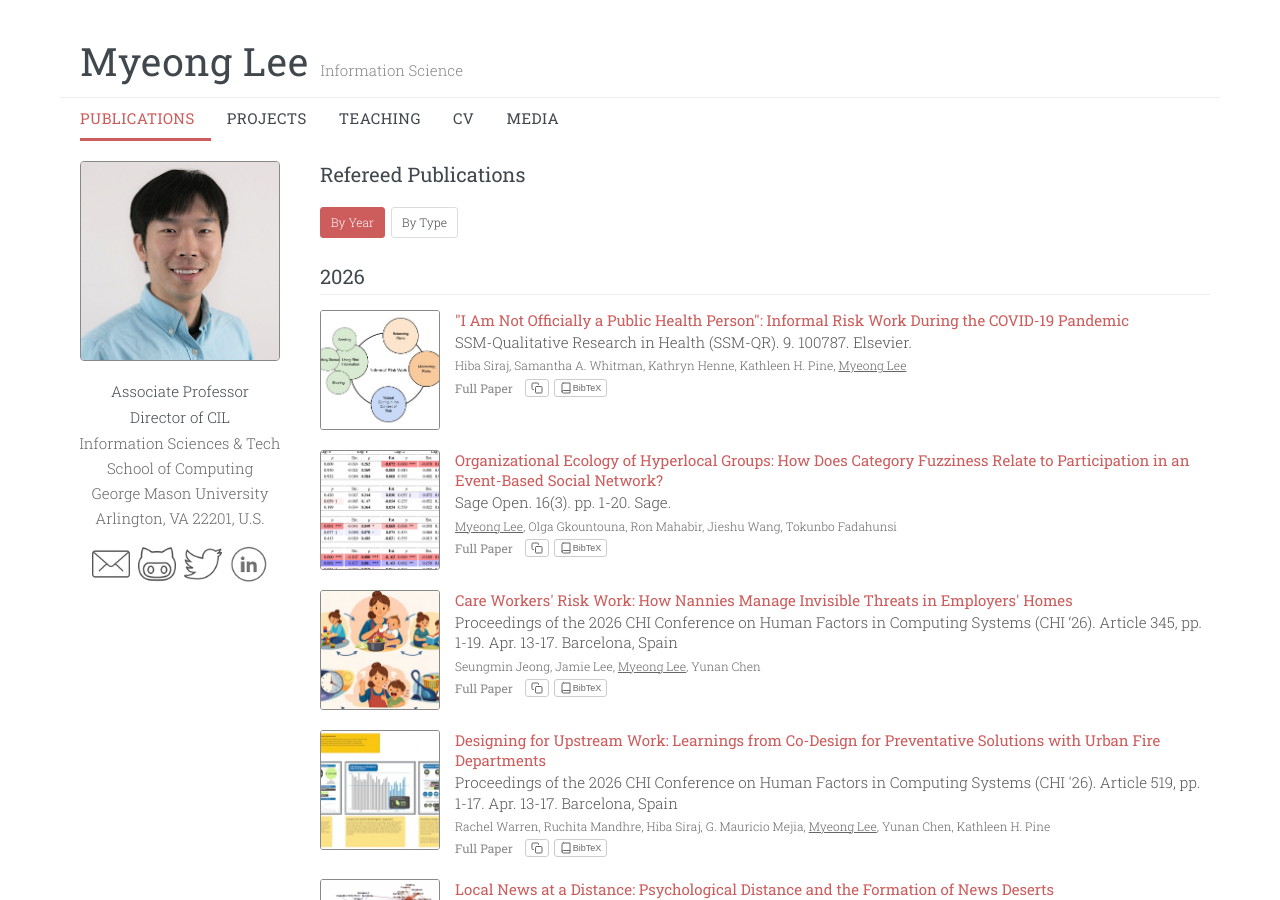
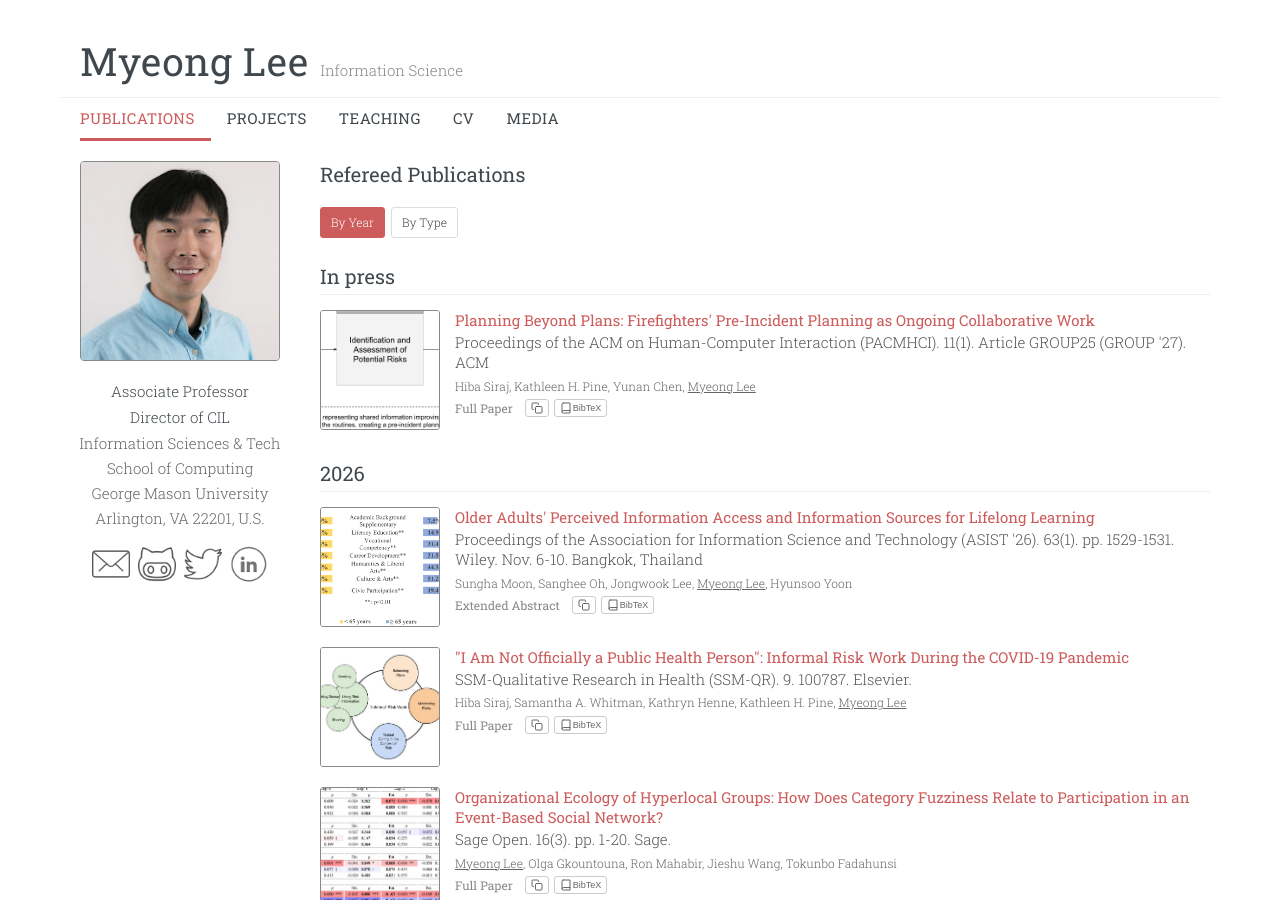
Before and after one commit to myeong/myeong.github.io, a Jekyll site: the page built from publications/index.html, in a window 1280 px wide and 900 px high. Built offline with Jekyll 4.4.1, drawn with Linux system fonts in a browser that asks for light colours.

Commit message:
Add GROUP '27 paper (in press) and ASIS&T '26 poster with figures

```diff
--- a/_data/publications.yml
+++ b/_data/publications.yml
@@ -1,4 +1,23 @@
 ---
+- year: In press
+  title: "Planning Beyond Plans: Firefighters' Pre-Incident Planning as Ongoing Collaborative Work"
+  slug: planning-beyond-plans-firefighters-pre-incident-planning-as-ongoing-collaborative
+  authors: Hiba Siraj, Kathleen H. Pine, Yunan Chen, Myeong Lee
+  venue: "Proceedings of the ACM on Human-Computer Interaction (PACMHCI). 11(1). Article GROUP25 (GROUP '27). ACM"
+  publication_type: Full Paper
+  thumbnail: "/assets/images/publications/preplanning_work.png"
+  external_link: "https://doi.org/10.1145/3859411"
+  body: "<p>Firefighters respond to various types of emergencies in high-risk, dynamic environments. Due to the uncertainty and time-sensitivity of incidents, firefighters often engage in pre-incident planning (or pre-planning) before an emergency occurs. However, the literature on the planning practices of emergency responders tends to focus on either emergency preparedness or formal planning. Routine pre-incident planning work, which we detail in our paper, comprises nuanced and informal practices exercised to make formal plans more effective and situated. Based on our ethnographic observations of street drills, neighborhood laps, and post-incident assessments in a large suburban fire department, we identify three components of pre-incident planning work: spatial familiarization, risk identification and assessment, and supporting shared awareness among teams. This study provides empirical evidence that planning not only precedes emergency response but also entails ongoing, routine work before an incident to collaboratively assemble, maintain, and review infrastructures critical for response efforts.</p>"
+  citation: "Siraj, H., Pine, K. H., Chen, Y., &amp; Lee, M. (In press). Planning Beyond Plans: Firefighters' Pre-Incident Planning as Ongoing Collaborative Work. <em>Proceedings of the ACM on Human-Computer Interaction (PACMHCI)</em>, 11(1), Article GROUP25. ACM. <a href='https://doi.org/10.1145/3859411'>https://doi.org/10.1145/3859411</a>"
+- year: 2026
+  title: "Older Adults' Perceived Information Access and Information Sources for Lifelong Learning"
+  slug: older-adults-perceived-information-access-and-information-sources-for-lifelong
+  authors: Sungha Moon, Sanghee Oh, Jongwook Lee, Myeong Lee, Hyunsoo Yoon
+  venue: "Proceedings of the Association for Information Science and Technology (ASIST '26). 63(1). pp. 1529-1531. Wiley. Nov. 6-10. Bangkok, Thailand"
+  publication_type: Extended Abstract
+  thumbnail: "/assets/images/publications/lll_age_groups.png"
+  body: "<p>This study examines age-related differences in perceived information access and information sources for lifelong learning among 6,578 adults in South Korea. Participation patterns differed by age group, with older adults (65 years and older) more likely to engage in culture and arts, humanities, and civic participation programs. Older adults reported significantly higher levels of perceived intellectual and social information access than younger adults. They also perceived greater access to information obtained through people, institutions, and printed materials, while no significant difference was found in access to online sources. These findings highlight the continuing importance of interpersonal and institutional information channels in supporting older adults’ engagement in lifelong learning and suggest that older adults are not disadvantaged in accessing online lifelong learning information.</p>"
+  citation: "Moon, S., Oh, S., Lee, J., Lee, M., &amp; Yoon, H. (2026). Older Adults' Perceived Information Access and Information Sources for Lifelong Learning. <em>Proceedings of the Association for Information Science and Technology (ASIST '26)</em>, 63(1). pp. 1529-1531. Wiley. Nov. 6-10. Bangkok, Thailand."
 - year: 2026
   title: '"I Am Not Officially a Public Health Person": Informal Risk Work During the
     COVID-19 Pandemic'
--- /dev/null
+++ b/publications/older-adults-perceived-information-access-and-information-sources-for-lifelong/index.html
@@ -0,0 +1,5 @@
+---
+layout: publication-detail
+layout_class: wide-content
+title: "Older Adults' Perceived Information Access and Information Sources for Lifelong Learning"
+---
--- /dev/null
+++ b/publications/planning-beyond-plans-firefighters-pre-incident-planning-as-ongoing-collaborative/index.html
@@ -0,0 +1,5 @@
+---
+layout: publication-detail
+layout_class: wide-content
+title: "Planning Beyond Plans: Firefighters' Pre-Incident Planning as Ongoing Collaborative Work"
+---
```
Also changed, not shown: assets/images/publications/lll_age_groups.png (added), assets/images/publications/preplanning_work.png (added).
